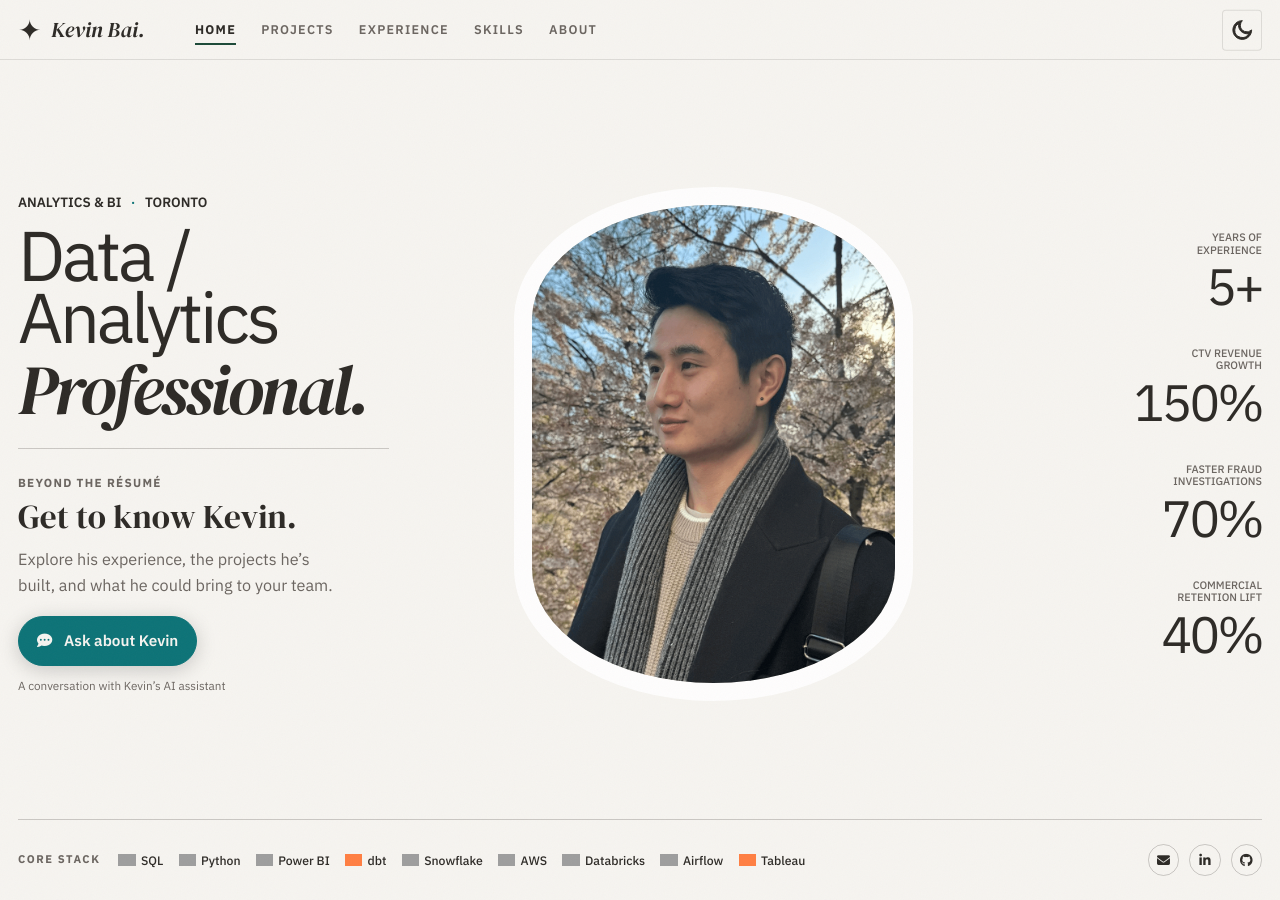
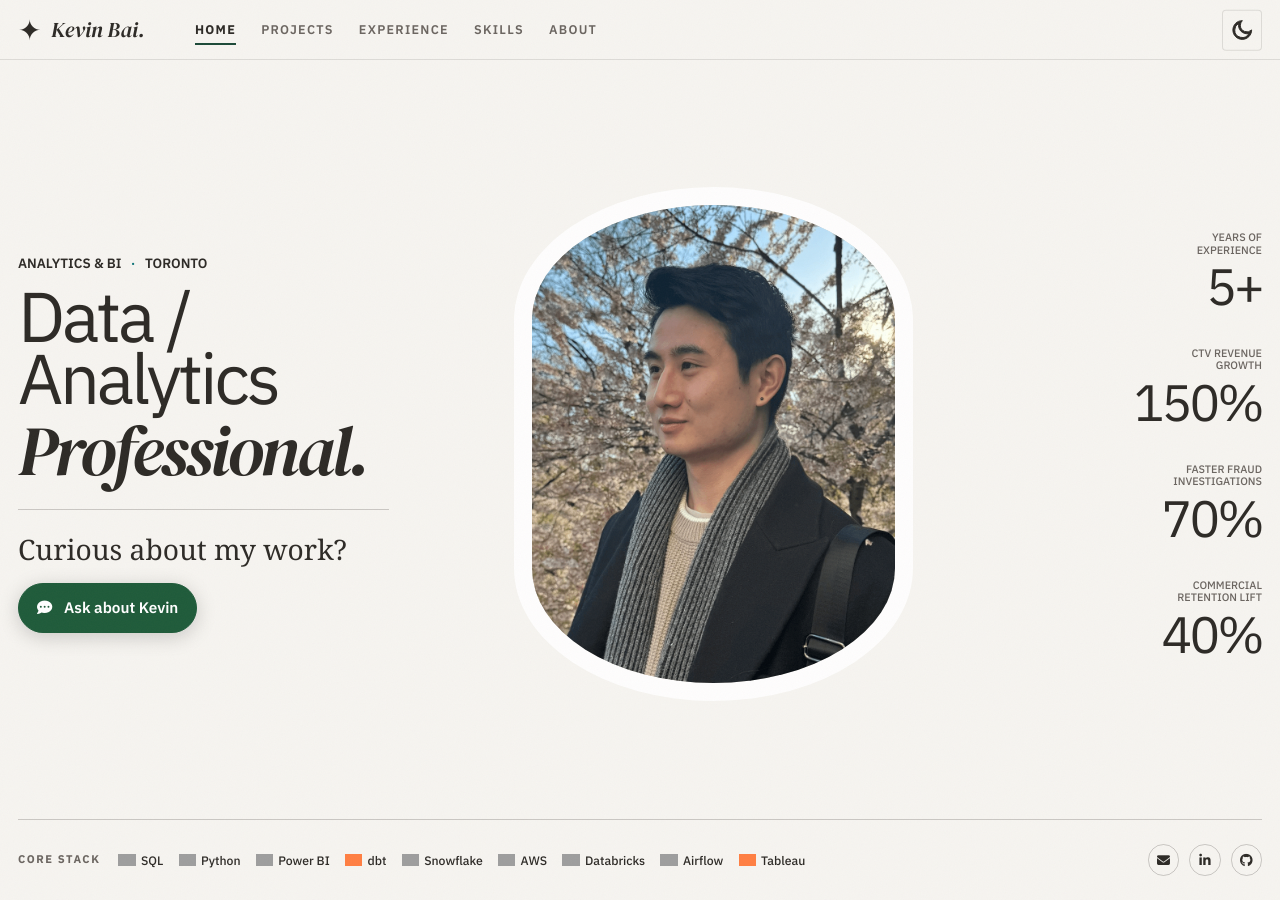
Before and after one commit to kbai612/WEBSITE, a Jekyll site: the page built from _pages/home.md, in a window 1280 px wide. Built offline with Jekyll 4.4.1, drawn with Linux system fonts in a browser that asks for light colours; grey boxes are pictures that could not be loaded.

Commit message:
chat changes

```diff
--- a/_data/chat.yml
+++ b/_data/chat.yml
@@ -1,5 +1,5 @@
 # Public URL of the deployed Cloudflare Worker, including /chat.
 # Leave blank until the backend is configured. No API keys belong here.
-endpoint: ""
+endpoint: "https://kevin-bai-chat.kevinbaiyyz.workers.dev/chat"
 # Canonical public site origin for verified source links, including local previews.
 source_origin: "https://kevin-bai.com"
--- a/_pages/home.md
+++ b/_pages/home.md
@@ -19,14 +19,11 @@ show_page_meta: false
       </h1>
 
       <section class="profile-chat-cta" aria-labelledby="profile-chat-cta-title">
-        <span class="profile-chat__eyebrow">Beyond the résumé</span>
-        <h2 id="profile-chat-cta-title">Get to know Kevin.</h2>
-        <p>Explore his experience, the projects he’s built, and what he could bring to your team.</p>
+        <h2 id="profile-chat-cta-title">Curious about my work?</h2>
         <button class="profile-chat-cta__button" type="button" data-chat-open aria-haspopup="dialog" aria-controls="profile-chat-dialog" hidden>
           <i class="fas fa-comment-dots" aria-hidden="true"></i>
           <span>Ask about Kevin</span>
         </button>
-        <span class="profile-chat-cta__caption">A conversation with Kevin’s AI assistant</span>
         <noscript><p><a href="mailto:{{ site.author.email }}">Contact Kevin by email</a>. Chat needs JavaScript.</p></noscript>
       </section>
     </div>
--- a/_sass/layout/_profile-chat.scss
+++ b/_sass/layout/_profile-chat.scss
@@ -1,4 +1,11 @@
-/* Shared invitation and floating chat, using the site's paper / ink / teal palette. */
+/* Shared invitation and floating chat, using the site's paper / ink / forest green palette. */
+.profile-chat-cta,
+.profile-chat-launcher,
+dialog.profile-chat {
+  --profile-chat-accent: #1f5b3a;
+  --profile-chat-accent-hover: #17472d;
+}
+
 .profile-chat-cta {
   max-width: 30rem;
   margin-top: clamp(1rem, 3vh, 1.75rem);
@@ -6,10 +13,10 @@
   border-top: 1px solid var(--home-rule);
 
   h2 {
-    margin: 0.3rem 0 0.55rem !important;
-    font-family: 'DM Serif Display', Georgia, serif;
-    font-size: clamp(1.65rem, 2.6vw, 2.25rem);
-    font-weight: 400;
+    margin: 0.3rem 0 1rem !important;
+    font-family: Georgia, serif;
+    font-size: clamp(1.4rem, 2.2vw, 1.9rem);
+    font-weight: normal;
     line-height: 1.15;
   }
 
@@ -30,8 +37,8 @@
   gap: 1.5rem;
   min-height: 48px;
   padding: 0.7rem 1rem;
-  border: 1px solid var(--global-base-color);
-  background: var(--global-base-color);
+  border: 1px solid var(--profile-chat-accent);
+  background: var(--profile-chat-accent);
   color: var(--global-bg-color);
   font: inherit;
   font-size: 0.85rem;
@@ -40,6 +47,8 @@
   transition: transform 0.18s ease, box-shadow 0.18s ease;
 
   &:hover {
+    border-color: var(--profile-chat-accent-hover);
+    background: var(--profile-chat-accent-hover);
     transform: translateY(-2px);
     box-shadow: 0 5px 16px rgba(0, 0, 0, 0.15);
   }
@@ -58,6 +67,9 @@
   border-radius: 2rem;
   box-shadow: 0 4px 20px rgba(0, 0, 0, 0.18);
 }
+
+.profile-chat-cta__button span,
+.profile-chat-cta__button i { color: #fff; }
 
 .profile-chat-cta__caption {
   display: block;
@@ -128,7 +140,7 @@ dialog.profile-chat {
     gap: 8px;
     padding: 12px;
     border: 0;
-    background: #0d7377;
+    background: var(--profile-chat-accent);
     color: #fff;
   }
 
@@ -152,7 +164,7 @@ dialog.profile-chat {
     line-height: 1.4;
   }
 
-  .profile-chat__availability { display: block; color: #d7eeed; font-size: 11px; line-height: 1.5; }
+  .profile-chat__availability { display: block; color: #dcebe1; font-size: 11px; line-height: 1.5; }
 
   .profile-chat__new,
   .profile-chat__close {
@@ -201,7 +213,7 @@ dialog.profile-chat {
   .profile-chat__message--user {
     align-self: flex-end;
     border-radius: 12px 12px 3px 12px;
-    background: #0d7377;
+    background: var(--profile-chat-accent);
     text-align: left;
     p { color: #fff; }
   }
@@ -222,7 +234,7 @@ dialog.profile-chat {
     margin: 0 12px;
     padding: 5px;
     border-radius: 24px;
-    &:focus-within { border-color: var(--global-base-color); }
+    &:focus-within { border-color: var(--profile-chat-accent); }
     textarea {
       min-height: 36px;
       padding: 7px 9px;
@@ -235,9 +247,10 @@ dialog.profile-chat {
       width: 36px;
       height: 36px;
       border: 0;
-      background: #0d7377;
+      background: var(--profile-chat-accent);
       color: #fff;
       font-size: 14px;
+      &:hover:not(:disabled) { background: var(--profile-chat-accent-hover); }
       &:disabled { cursor: default; }
     }
   }
@@ -255,7 +268,7 @@ dialog.profile-chat {
     color: var(--global-text-color-light);
     font-size: 11px;
     summary { width: fit-content; cursor: pointer; }
-    summary:focus-visible { outline: 2px solid var(--global-base-color); outline-offset: 3px; }
+    summary:focus-visible { outline: 2px solid var(--profile-chat-accent); outline-offset: 3px; }
     .profile-chat__note { margin-top: 6px !important; font-size: 11px !important; }
   }
 }
```
